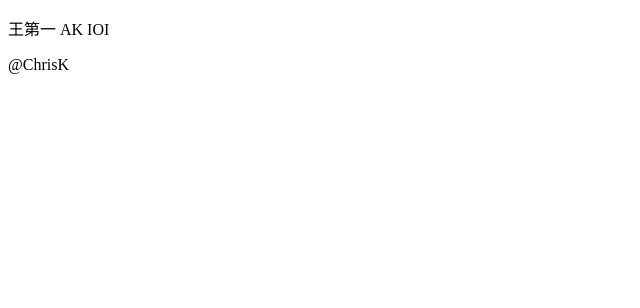
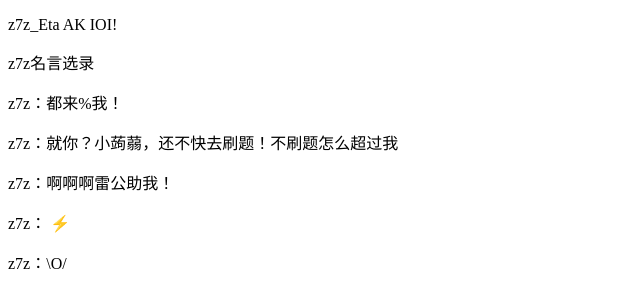
Before and after one commit to Doveqise/z7zAKIOI, a plain HTML site: page index.html in a window 1280 px wide. Shown: the whole page, without its empty margins (0-640 px from the left). Drawn offline with Linux system fonts and the light colour scheme.

Commit message:
Update index.html

```diff
--- a/index.html
+++ b/index.html
@@ -2,11 +2,16 @@
 <html>
 <head>
 <meta charset="utf-8">
-<title>wd1akioi</title>
+<title>z7z_Eta AK IOI</title>
 </head>
 
 <body>
-<p>王第一 AK IOI</p>
-<p>@ChrisK</p>
+<p>z7z_Eta AK IOI!</p>
+<p>z7z名言选录</p>
+<p>z7z：都来%我！</p>
+<p>z7z：就你？小蒟蒻，还不快去刷题！不刷题怎么超过我</p>
+<p>z7z：啊啊啊雷公助我！</p>
+<p>z7z： ⚡</p>
+<p>z7z：\O/</p>
 </body>
 </html>
```
